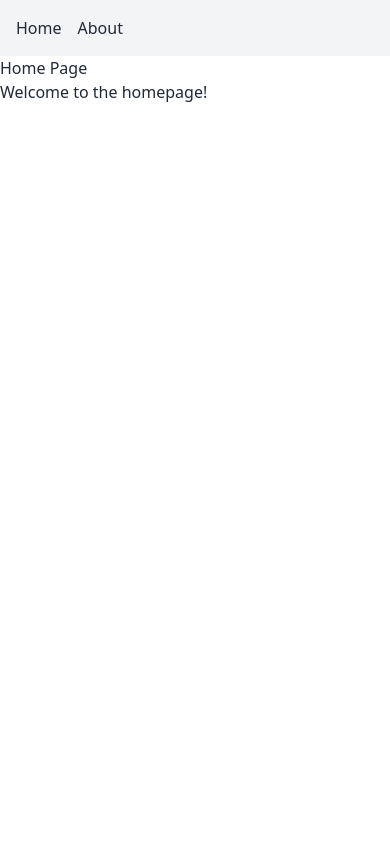
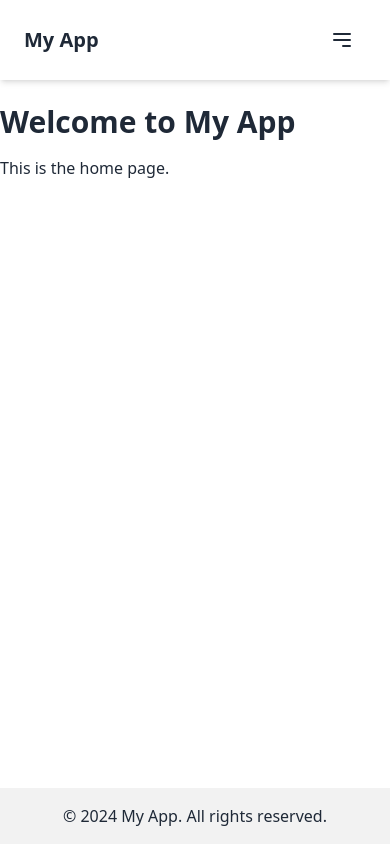
Before and after one commit to alex-lc-35/rfess-front, a Vue app: page / in a window 390 px wide. Built offline with nearby package versions, Linux system fonts and the light colour scheme.

Commit message:
tailwind && daisyui

```diff
--- /dev/null
+++ b/postcss.config.js
@@ -0,0 +1,6 @@
+module.exports = {
+    plugins: {
+        tailwindcss: {},
+        autoprefixer: {},
+    },
+};
--- a/src/App.vue
+++ b/src/App.vue
@@ -1,11 +1,57 @@
 <template>
-  <div>
-    <nav class="p-4 bg-gray-100">
-      <ul class="flex gap-4">
-        <li><router-link to="/">Home</router-link></li>
-        <li><router-link to="/about">About</router-link></li>
-      </ul>
+  <div class="min-h-screen flex flex-col">
+    <nav class="bg-base-100 shadow-md">
+      <div class="container mx-auto flex justify-between items-center py-4 px-6">
+        <router-link to="/" class="text-xl font-bold">My App</router-link>
+        <div class="hidden lg:flex space-x-4">
+          <router-link to="/" class="btn btn-ghost">Home</router-link>
+          <router-link to="/about" class="btn btn-ghost">About</router-link>
+        </div>
+        <button
+            class="lg:hidden btn btn-square btn-ghost"
+            @click="toggleMenu"
+        >
+          <svg
+              xmlns="http://www.w3.org/2000/svg"
+              fill="none"
+              viewBox="0 0 24 24"
+              stroke="currentColor"
+              class="w-6 h-6"
+          >
+            <path
+                stroke-linecap="round"
+                stroke-linejoin="round"
+                stroke-width="2"
+                d="M4 6h16M4 12h16m-7 6h7"
+            />
+          </svg>
+        </button>
+      </div>
+      <div v-if="isMenuOpen" class="lg:hidden">
+        <router-link to="/" class="block py-2 px-4 text-sm">Home</router-link>
+        <router-link to="/about" class="block py-2 px-4 text-sm">About</router-link>
+      </div>
     </nav>
-    <router-view></router-view>
+    <main class="flex-grow">
+      <router-view />
+    </main>
+    <footer class="bg-base-200 p-4 text-center">
+      <p>&copy; 2024 My App. All rights reserved.</p>
+    </footer>
   </div>
 </template>
+
+<script>
+export default {
+  data() {
+    return {
+      isMenuOpen: false,
+    };
+  },
+  methods: {
+    toggleMenu() {
+      this.isMenuOpen = !this.isMenuOpen;
+    },
+  },
+};
+</script>
--- a/src/pages/About.vue
+++ /dev/null
@@ -1,12 +0,0 @@
-<template>
-  <div>
-    <h1>About Page</h1>
-    <p>This is the about page.</p>
-  </div>
-</template>
-
-<script>
-export default {
-  name: 'About-page',
-};
-</script>
--- /dev/null
+++ b/src/pages/AboutPage.vue
@@ -0,0 +1,6 @@
+<template>
+  <div class="container mx-auto py-6">
+    <h1 class="text-3xl font-bold mb-4">About Us</h1>
+    <p>This is the about page.</p>
+  </div>
+</template>
--- a/src/pages/Home.vue
+++ /dev/null
@@ -1,12 +0,0 @@
-<template>
-  <div>
-    <h1>Home Page</h1>
-    <p>Welcome to the homepage!</p>
-  </div>
-</template>
-
-<script>
-export default {
-  name: 'Home-page',
-};
-</script>
--- /dev/null
+++ b/src/pages/HomePage.vue
@@ -0,0 +1,6 @@
+<template>
+  <div class="container mx-auto py-6">
+    <h1 class="text-3xl font-bold mb-4">Welcome to My App</h1>
+    <p>This is the home page.</p>
+  </div>
+</template>
```
Also changed, not shown: src/router.js (+4 -4 lines), tailwind.config.js (line endings or trailing spaces).
